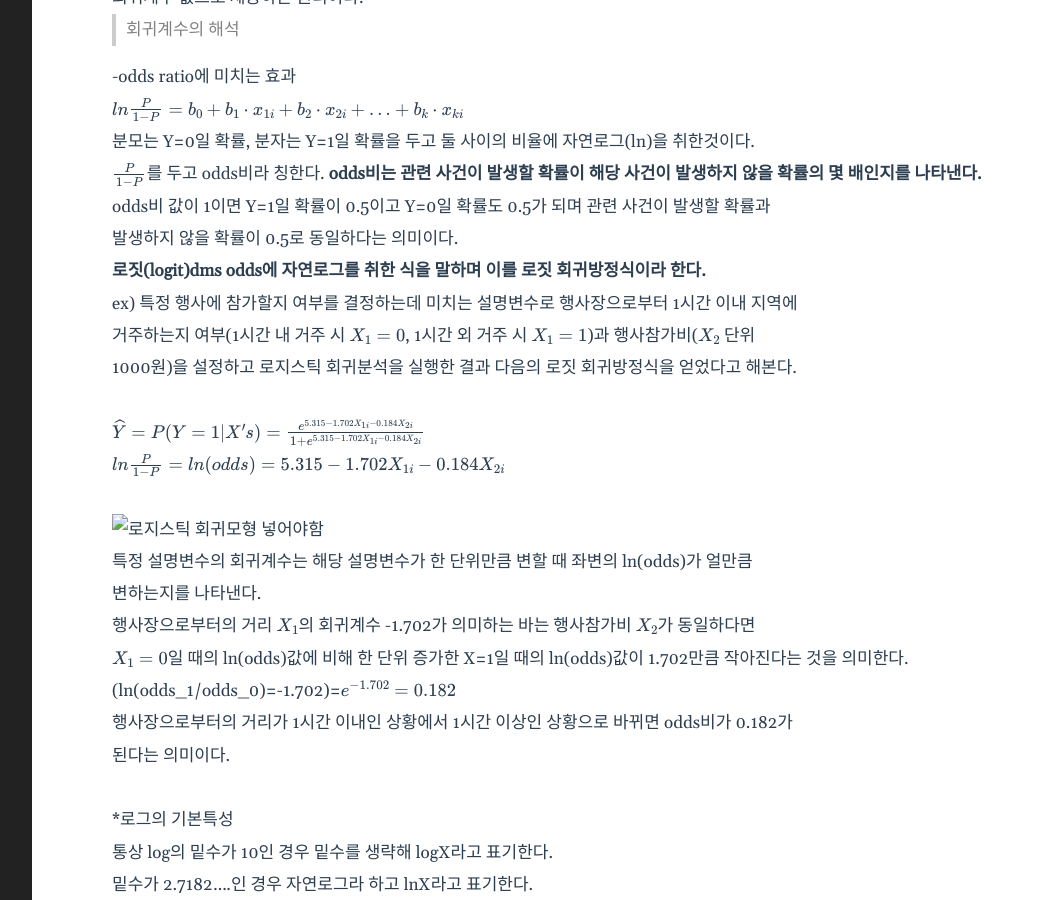
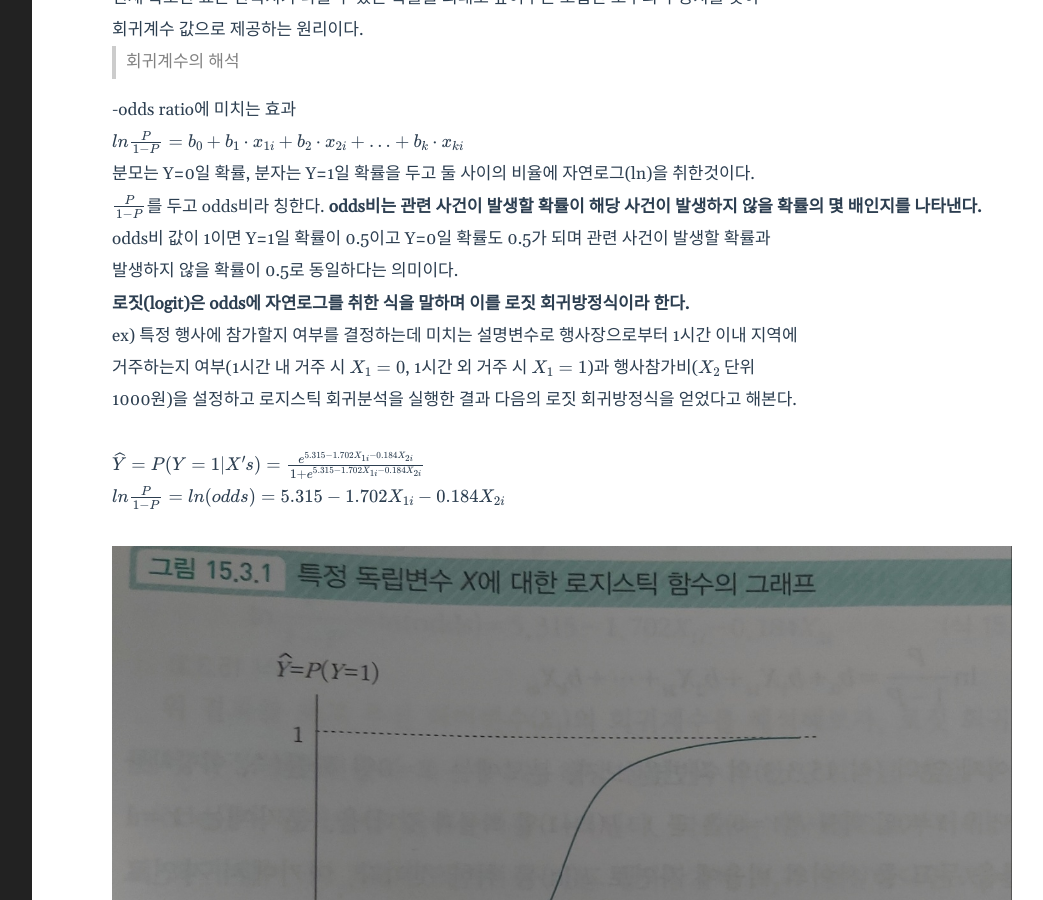
Before and after one commit to shina1221/shina1221.github.io, a Jekyll site: the page built from _posts/도서/비전공자를 위한 통계방법론/2023-09-20-37.이항확률변수 Y의 기대값.markdown, in a window 1280 px wide and 900 px high, scrolled down 2190 px. Shown: the whole window, without its empty margins (188-1231 px from the left). Built offline with Jekyll 4.4.1, drawn with Linux system fonts in a browser that asks for light colours; formulas are drawn with MathJax 3; some of the changed text lies outside the part shown.

Commit message:
Update 2023-09-20-37.이항확률변수 Y의 기대값.markdown

```diff
--- a/_posts/도서/비전공자를 위한 통계방법론/2023-09-20-37.이항확률변수 Y의 기대값.markdown
+++ b/_posts/도서/비전공자를 위한 통계방법론/2023-09-20-37.이항확률변수 Y의 기대값.markdown
@@ -84,7 +84,7 @@ $\frac{P}{1-P}$를 두고 odds비라 칭한다.
 **odds비는 관련 사건이 발생할 확률이 해당 사건이 발생하지 않을 확률의 몇 배인지를 나타낸다.**
 odds비 값이 1이면 Y=1일 확률이 0.5이고 Y=0일 확률도 0.5가 되며 관련 사건이 발생할 확률과
 발생하지 않을 확률이 0.5로 동일하다는 의미이다.
-**로짓(logit)dms odds에 자연로그를 취한 식을 말하며 이를 로짓 회귀방정식이라 한다.**
+**로짓(logit)은 odds에 자연로그를 취한 식을 말하며 이를 로짓 회귀방정식이라 한다.**
 <br>
 
 ex) 특정 행사에 참가할지 여부를 결정하는데 미치는 설명변수로 행사장으로부터 1시간 이내 지역에
@@ -94,7 +94,7 @@ ex) 특정 행사에 참가할지 여부를 결정하는데 미치는 설명변
 $\widehat{Y} = P(Y=1|X's) = \frac{e^{5.315-1.702X_{1i}-0.184X_{2i}}}{1+e^{5.315-1.702X_{1i}-0.184X_{2i}}}$
 $ln \frac{P}{1-P}=ln(odds)=5.315-1.702X_{1i}-0.184X_{2i}$
 <br>
-![로지스틱 회귀모형]() 넣어야함
+![로지스틱 회귀모형](https://github.com/shina1221/shina1221.github.io/blob/6234a9c9df32bc8a7b61958e447e6360bff17443/_posts/%EB%8F%84%EC%84%9C/%EB%B9%84%EC%A0%84%EA%B3%B5%EC%9E%90%EB%A5%BC%20%EC%9C%84%ED%95%9C%20%ED%86%B5%EA%B3%84%EB%B0%A9%EB%B2%95%EB%A1%A0/img/%EB%A1%9C%EC%A7%80%EC%8A%A4%ED%8B%B1%ED%9A%8C%EA%B7%80.jpg)
 특정 설명변수의 회귀계수는 해당 설명변수가 한 단위만큼 변할 때 좌변의 ln(odds)가 얼만큼
 변하는지를 나타낸다.
 행사장으로부터의 거리 $X_1$의 회귀계수 -1.702가 의미하는 바는 행사참가비 $X_2$가 동일하다면
```
